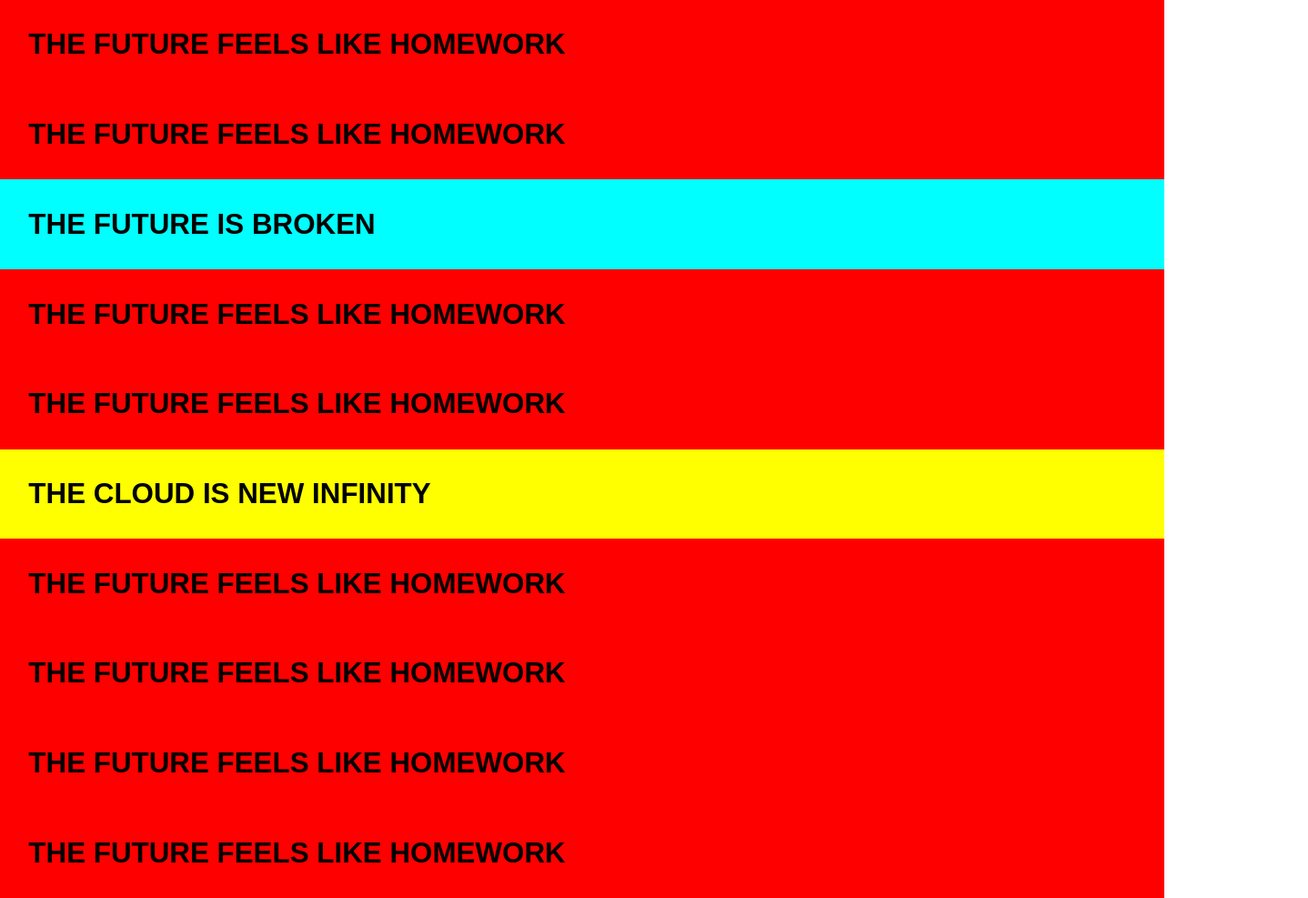
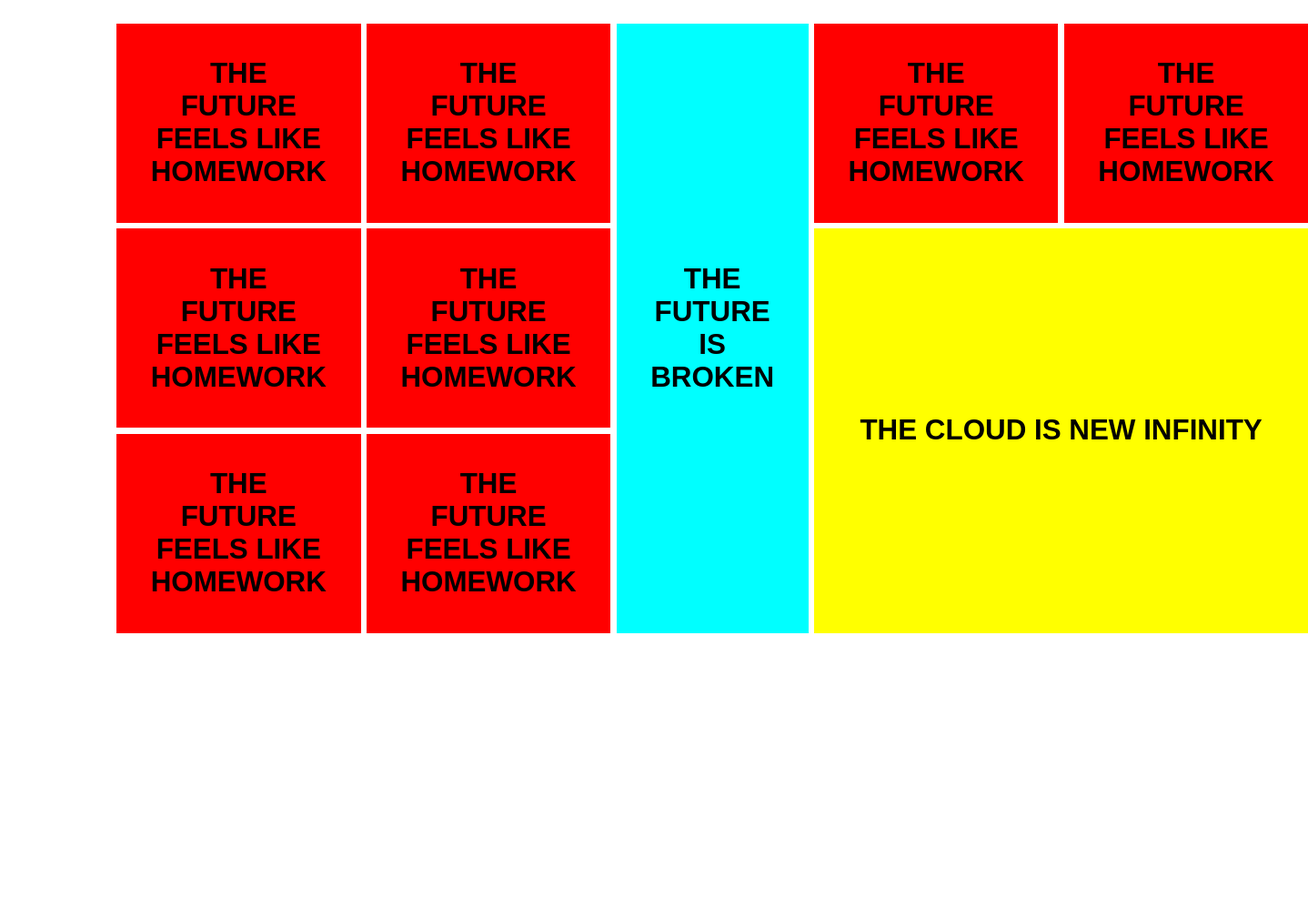
Before and after one commit to brovnie/webtech3-portfolio, a plain HTML site: page Lab2/The Future/index.html in a window 1280 px wide. Shown: the whole page at 91% size, 1438 px wide, since content can reach past the window. After the commit the page ends 800 px from the top, so only its background shows below. Drawn offline with Linux system fonts and the light colour scheme.

Commit message:
fixed grid layout for pc-screens

```diff
--- a/Lab2/The Future/style.css
+++ b/Lab2/The Future/style.css
@@ -5,18 +5,19 @@ html, body{
     font-size: 1.4em;
     margin: 0;
     padding:0;
+    text-align: center;
 }
-.containter{
+@media (min-width: 65em){
+
+div.container{
+    margin: 2% 10%;
     display: grid;
-    grid-template-columns: 25% 25% 25% 25%;
-    grid-template-rows: 33.99% 33.99% 33.99%;
-
-}
-div{
-    margin:0;
+    grid-template-columns: repeat(5, 1fr);
+    grid-gap: 0.2em;
+    grid-template-rows: repeat(3, 1fr);
 }
 p{
-    padding:1em;
+    padding: 1.2em;
     margin:0;
 }
 .red {
@@ -24,7 +25,18 @@ p{
 }
 .yellow{
     background-color: yellow;
+    grid-row: 2 / 4;
+    grid-column: 4 / span 2;
+    display: grid;
+    justify-content: center;
+    align-items: center;
 }
 .blue{
     background-color: cyan;
+    grid-row: 1 / span 3;
+    grid-column: 3 ;
+    display: grid;
+    justify-content: center;
+    align-items: center;
 }
+}
```
